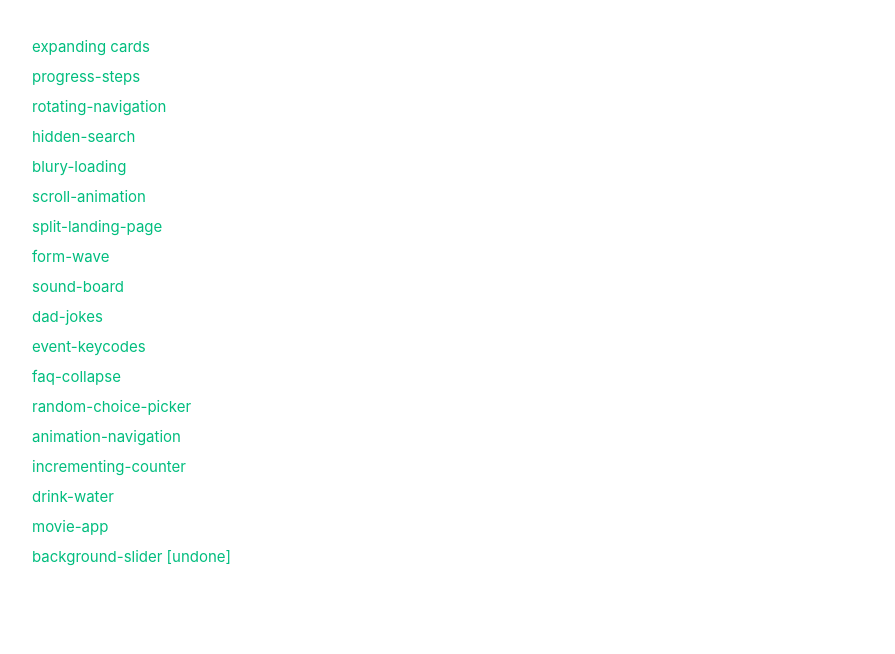
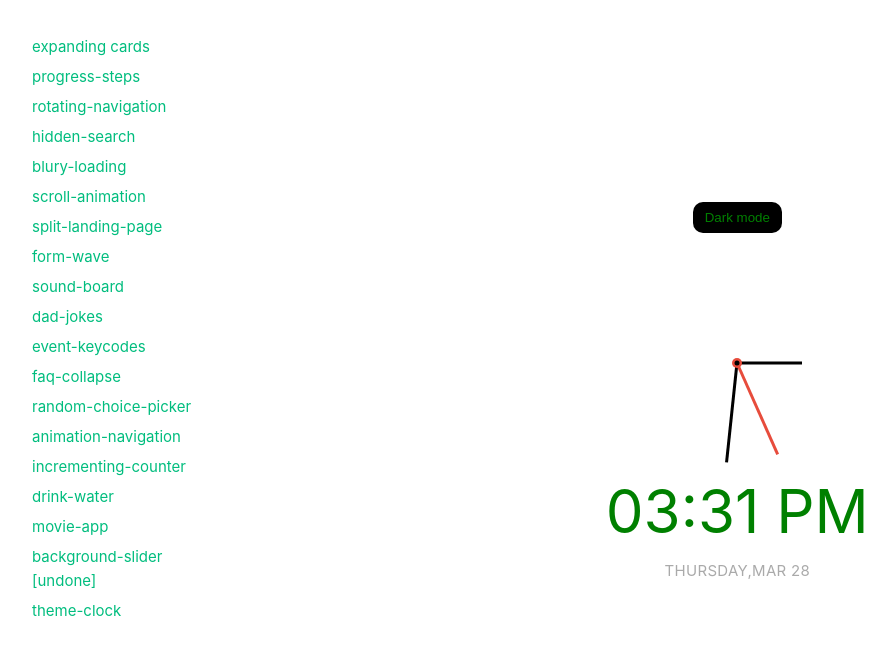
Before and after one commit to ZhongXiangXiang/vue-50projects, a Vue app: page /theme-clock in a window 1280 px wide. Shown: the top 654 px of the page, without its empty margins (3-898 px from the left). Built offline with nearby package versions, Linux system fonts and the light colour scheme.

Commit message:
theme clock

```diff
--- a/package.json
+++ b/package.json
@@ -15,6 +15,7 @@
   },
   "dependencies": {
     "axios": "^1.6.8",
+    "dayjs": "^1.11.10",
     "pinia": "^2.1.7",
     "vue": "^3.4.21",
     "vue-router": "^4.3.0"
--- a/src/App.vue
+++ b/src/App.vue
@@ -23,6 +23,7 @@ import { RouterLink, RouterView } from 'vue-router'
       <RouterLink to="/drink-water">drink-water</RouterLink>
       <RouterLink to="/movie-app">movie-app</RouterLink>
       <RouterLink to="/background-slider">background-slider [undone]</RouterLink>
+      <RouterLink to="/theme-clock">theme-clock</RouterLink>
     </div>
 
     <RouterView class="content-wrapper" />
--- a/src/router/index.ts
+++ b/src/router/index.ts
@@ -106,6 +106,11 @@ const router = createRouter({
       path: '/background-slider',
       name: 'background-slider',
       component: () => import('@/views/day18BackgroundSlider/index2.vue')
+    },
+    {
+      path: '/theme-clock',
+      name: 'theme-clock',
+      component: () => import('@/views/day19ThemeClock/index.vue')
     }
   ]
 })
--- /dev/null
+++ b/src/views/day19ThemeClock/index.vue
@@ -0,0 +1,177 @@
+<template>
+  <div class="bg" :class="{ dark: darkMode }" :style="{ '--bgColor': 'green' }">
+    <button class="mode" @click="toggleMode">{{ darkMode ? 'Light' : 'Dark' }} mode</button>
+
+    <div class="clock">
+      <div
+        class="needle hour"
+        :style="{
+          transform: `translate(-50%, -100%) rotate(${scale(hours, 0, 12, 0, 360)}deg)`
+        }"
+      ></div>
+      <div
+        class="needle minute"
+        :style="{
+          transform: `translate(-50%, -100%) rotate(${scale(minutes, 0, 60, 0, 360)}deg)`
+        }"
+      ></div>
+      <div
+        class="needle second"
+        :style="{
+          transform: `translate(-50%, -100%) rotate(${scale(seconds, 0, 60, 0, 360)}deg)`
+        }"
+      ></div>
+      <div class="center-point"></div>
+    </div>
+
+    <div class="time">{{ time }}</div>
+    <div class="date">{{ date }}</div>
+  </div>
+</template>
+
+<script setup lang="ts">
+import { onMounted, onUnmounted, ref } from 'vue'
+import dayjs from 'dayjs'
+
+let timer: number
+onMounted(() => {
+  setTime()
+  timer = setInterval(setTime, 1000)
+})
+
+onUnmounted(() => {
+  clearInterval(timer)
+})
+
+const time = ref('')
+const date = ref('')
+
+const hours = ref(0)
+const minutes = ref(0)
+const seconds = ref(0)
+
+function setTime() {
+  const now = dayjs(new Date())
+  time.value = dayjs(new Date()).format('hh:mm A')
+  date.value = dayjs(new Date()).format('dddd,MMM DD')
+
+  hours.value = Number(now.format('hh'))
+  minutes.value = Number(now.format('mm'))
+  seconds.value = Number(now.format('ss'))
+}
+
+// StackOverflow https://stackoverflow.com/questions/10756313/javascript-jquery-map-a-range-of-numbers-to-another-range-of-numbers
+const scale = (num: number, in_min: number, in_max: number, out_min: number, out_max: number) => {
+  return ((num - in_min) * (out_max - out_min)) / (in_max - in_min) + out_min
+}
+
+const darkMode = ref(false)
+function toggleMode() {
+  darkMode.value = !darkMode.value
+}
+</script>
+
+<style lang="less" scoped>
+@primary-color: #000;
+@secondary-color: #fff;
+@red: #e74c3c;
+
+@dark-color: black;
+// .bg.dark {
+//   @primary-color: #fff;
+//   @secondary-color: #333;
+// }
+.bg {
+  display: flex;
+  flex-direction: column;
+  align-items: center;
+  justify-content: center;
+  transition: 0.5s ease-in;
+  .mode {
+    background: @primary-color;
+    color: @secondary-color;
+    padding: 8px 12px;
+    border-radius: 10px;
+    cursor: pointer;
+    border: 0;
+    color: var(--bgColor);
+  }
+
+  .clock {
+    position: relative;
+    width: 200px;
+    height: 200px;
+    margin-top: 30px;
+    .needle {
+      width: 3px;
+      height: 65px;
+      background: @primary-color;
+      position: absolute;
+      top: 50%;
+      left: 50%;
+      transform-origin: bottom center;
+      transition: all 0.5s ease-in linear;
+      &.hour {
+        transform: translate(-50%, -100%) rotate(0deg);
+      }
+      &.minute {
+        transform: translate(-50%, -100%) rotate(0deg);
+        height: 100px;
+      }
+      &.second {
+        transform: translate(-50%, -100%) rotate(0deg);
+        height: 100px;
+        background-color: @red;
+      }
+    }
+
+    .center-point {
+      background-color: @red;
+      width: 10px;
+      height: 10px;
+      position: absolute;
+      top: 50%;
+      left: 50%;
+      transform: translate(-50%, -50%);
+      border-radius: 50%;
+      &::after {
+        content: '';
+        width: 5px;
+        height: 5px;
+        background: @primary-color;
+        position: absolute;
+        top: 50%;
+        left: 50%;
+        transform: translate(-50%, -50%);
+        border-radius: 50%;
+      }
+    }
+  }
+
+  .time {
+    font-size: 60px;
+    color: var(--bgColor);
+  }
+
+  .date {
+    color: #aaa;
+    letter-spacing: 0.3px;
+    text-transform: uppercase;
+  }
+
+  &.dark {
+    background: @dark-color;
+    color: #fff;
+    .mode {
+      background: #fff;
+      color: @dark-color;
+    }
+    .hour {
+      background: #fff;
+    }
+    .minute {
+      background: #fff;
+    }
+  }
+}
+</style>
```
Also changed, not shown: 1 other file (tests, documents, lock files or other folders).
